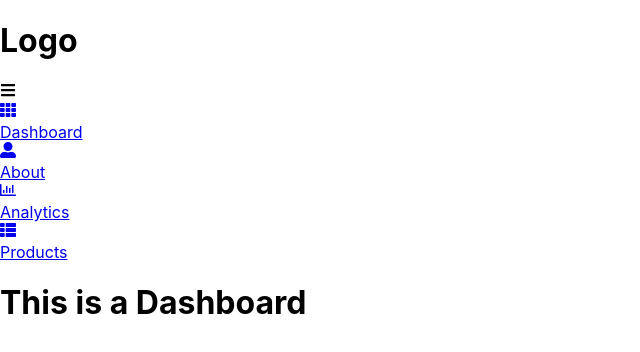
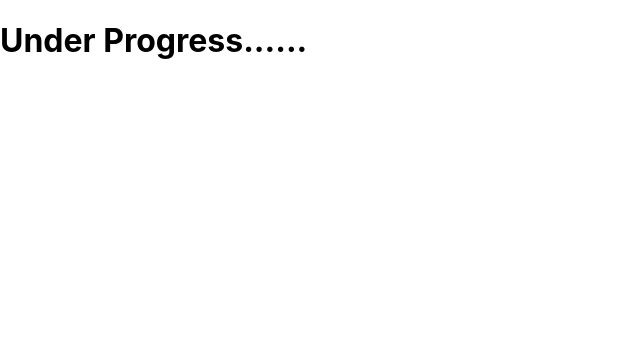
Before and after one commit to mendoncamaria/react-mini-projects, a React (Create React App) app: page / in a window 1280 px wide. Shown: the top 352 px of the page, without its empty margins (0-640 px from the left). Built offline with nearby package versions, Linux system fonts and the light colour scheme.

Commit message:
Commented headers

```diff
--- a/src/App.jsx
+++ b/src/App.jsx
@@ -1,15 +1,15 @@
 import React from 'react';
-import Sidebar from './components/sidebar';
-import { BrowserRouter, Route, Routes } from 'react-router-dom';
-import Dashboard from './pages/dashboard';
-import About from './pages/about';
-import Analytics from './pages/Analytics';
-import Products from './pages/Products';
+// import Sidebar from './components/sidebar';
+// import { BrowserRouter, Route, Routes } from 'react-router-dom';
+// import Dashboard from './pages/dashboard';
+// import About from './pages/about';
+// import Analytics from './pages/Analytics';
+// import Products from './pages/Products';
 
 function App() {
   return (
     <div>
-      <BrowserRouter>
+      {/* <BrowserRouter>
         <Sidebar>
           <Routes>
             <Route path="/" element={<Dashboard />} />
@@ -19,10 +19,10 @@ function App() {
             <Route path="/products" element={<Products />} />
           </Routes>
         </Sidebar>
-      </BrowserRouter>
-      {/* <h1>
+      </BrowserRouter> */}
+      <h1>
         Under Progress......
-      </h1> */}
+      </h1>
     </div>
   );
 }
```
